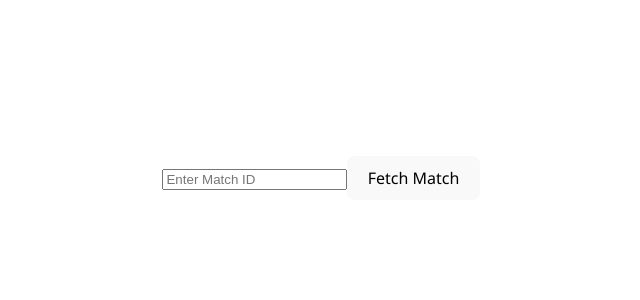
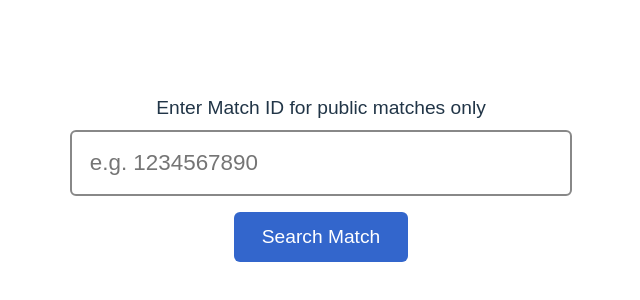
Before and after one commit to JeffJaspe/music-buds, a Vue app: page / in a window 1280 px wide. Shown: the part 222-522 px from the top of the page, without its empty margins (319-959 px from the left). Built offline with nearby package versions, Linux system fonts and the light colour scheme.

Commit message:
Updated Version

```diff
--- a/src/components/MatchResult.vue
+++ b/src/components/MatchResult.vue
@@ -1,86 +1,100 @@
 <template>
-  <div class="p-6 space-y-6 bg-gray-100 min-h-screen">
-    <div class="flex gap-4 items-center">
+  <div class="container">
+    <label for="matchId">Enter Match ID for public matches only</label>
     <input
       v-model="matchId"
       type="text"
-        placeholder="Enter Match ID"
-        class="px-4 py-2 border rounded w-64"
+      id="matchId"
+      class="match-input"
+      placeholder="e.g. 1234567890"
     />
-      <button @click="fetchMatch" class="bg-blue-600 text-white px-4 py-2 rounded">
-        Fetch Match
-      </button>
-    </div>
+    <button @click="fetchMatch">Search Match</button>
 
-    <div v-if="match" class="mt-6">
-      <div class="flex justify-between">
-        <!-- Radiant Team -->
-        <div class="w-1/2 p-4 text-center" :class="match.radiant_win ? 'bg-green-200' : 'bg-red-200'">
-          <h2 class="text-3xl font-bold">Radiant</h2>
-          <p class="text-xl font-semibold mt-2" :class="match.radiant_win ? 'text-green-800' : 'text-red-800'">
-            {{ match.radiant_win ? 'WINNER' : 'LOSER' }}
-          </p>
-          <ul class="mt-4 space-y-2">
-            <li v-for="player in radiantPlayers" :key="player.account_id">
-              {{ player.personaname || 'Anonymous' }} ({{ player.kills }}/{{ player.deaths }}/{{ player.assists }})
-            </li>
-          </ul>
-        </div>
+    <div v-if="match">
+      <h2>Match ID: {{ match.match_id }}</h2>
+      <p>Radiant Score: {{ match.radiant_score }}</p>
+      <p>Dire Score: {{ match.dire_score }}</p>
+      <p>Winner: {{ match.radiant_win ? 'Radiant' : 'Dire' }}</p>
+      <p>Game Mode: {{ match.game_mode }}</p>
+      <p>Lobby Type: {{ match.lobby_type }}</p>
+      <p>Duration: {{ Math.floor(match.duration / 60) }} minutes</p>
+      <p>Start Time: {{ new Date(match.start_time * 1000).toLocaleString() }}</p>
 
-        <!-- Dire Team -->
-        <div class="w-1/2 p-4 text-center" :class="!match.radiant_win ? 'bg-green-200' : 'bg-red-200'">
-          <h2 class="text-3xl font-bold">Dire</h2>
-          <p class="text-xl font-semibold mt-2" :class="!match.radiant_win ? 'text-green-800' : 'text-red-800'">
-            {{ !match.radiant_win ? 'WINNER' : 'LOSER' }}
-          </p>
-          <ul class="mt-4 space-y-2">
-            <li v-for="player in direPlayers" :key="player.account_id">
-              {{ player.personaname || 'Anonymous' }} ({{ player.kills }}/{{ player.deaths }}/{{ player.assists }})
+      <h3>Players</h3>
+      <ul>
+        <li v-for="player in match.players" :key="player.account_id">
+          Hero ID: {{ player.hero_id }} - K/D/A: {{ player.kills }}/{{ player.deaths }}/{{ player.assists }}
         </li>
       </ul>
     </div>
   </div>
-
-      <!-- Match Details -->
-      <div class="mt-6 bg-white p-4 rounded shadow">
-        <h3 class="text-xl font-semibold mb-2">Match Details</h3>
-        <p><strong>Match ID:</strong> {{ match.match_id }}</p>
-        <p><strong>Duration:</strong> {{ Math.floor(match.duration / 60) }} min</p>
-        <p><strong>Radiant Score:</strong> {{ match.radiant_score }}</p>
-        <p><strong>Dire Score:</strong> {{ match.dire_score }}</p>
-        <p><strong>Game Mode:</strong> {{ match.game_mode }}</p>
-      </div>
-    </div>
-  </div>
 </template>
 
-<script setup>
-import { ref } from 'vue';
-import axios from 'axios';
+<script>
+export default {
+  data() {
+    return {
+      matchId: '',
+      match: null,
+    };
+  },
+  methods: {
+    async fetchMatch() {
+      if (!this.matchId || isNaN(this.matchId)) {
+        alert("Please enter a valid Match ID.");
+        return;
+      }
 
-const matchId = ref('');
-const match = ref(null);
-const radiantPlayers = ref([]);
-const direPlayers = ref([]);
-
-const fetchMatch = async () => {
-  if (!matchId.value) return;
       try {
-    const res = await axios.get(`https://api.opendota.com/api/matches/${matchId.value}`);
-    match.value = res.data;
-    radiantPlayers.value = res.data.players.filter(p => p.isRadiant);
-    direPlayers.value = res.data.players.filter(p => !p.isRadiant);
+        const response = await fetch(`https://api.opendota.com/api/matches/${this.matchId}`);
+        if (!response.ok) {
+          throw new Error('Match not found');
+        }
+        this.match = await response.json();
       } catch (error) {
-    console.error('Failed to fetch match:', error);
-    match.value = null;
-    radiantPlayers.value = [];
-    direPlayers.value = [];
+        alert("Failed to fetch match data. Check Match ID or try again later.");
+        console.error(error);
       }
+    },
+  },
 };
 </script>
 
 <style>
-body {
-  font-family: 'Segoe UI', Tahoma, Geneva, Verdana, sans-serif;
+.container {
+  max-width: 600px;
+  margin: 50px auto;
+  padding: 20px;
+  font-family: Arial, sans-serif;
+}
+
+label {
+  display: block;
+  font-size: 1.2em;
+  margin-bottom: 8px;
+}
+
+.match-input {
+  width: 100%;
+  padding: 18px;
+  font-size: 1.4em;
+  border: 2px solid #888;
+  border-radius: 6px;
+  margin-bottom: 16px;
+  box-sizing: border-box;
+}
+
+button {
+  padding: 14px 28px;
+  font-size: 1.2em;
+  background-color: #3366cc;
+  color: white;
+  border: none;
+  border-radius: 6px;
+  cursor: pointer;
+}
+
+button:hover {
+  background-color: #254c99;
 }
 </style>
```
Lines whose indentation alone changed are shown as unchanged.
